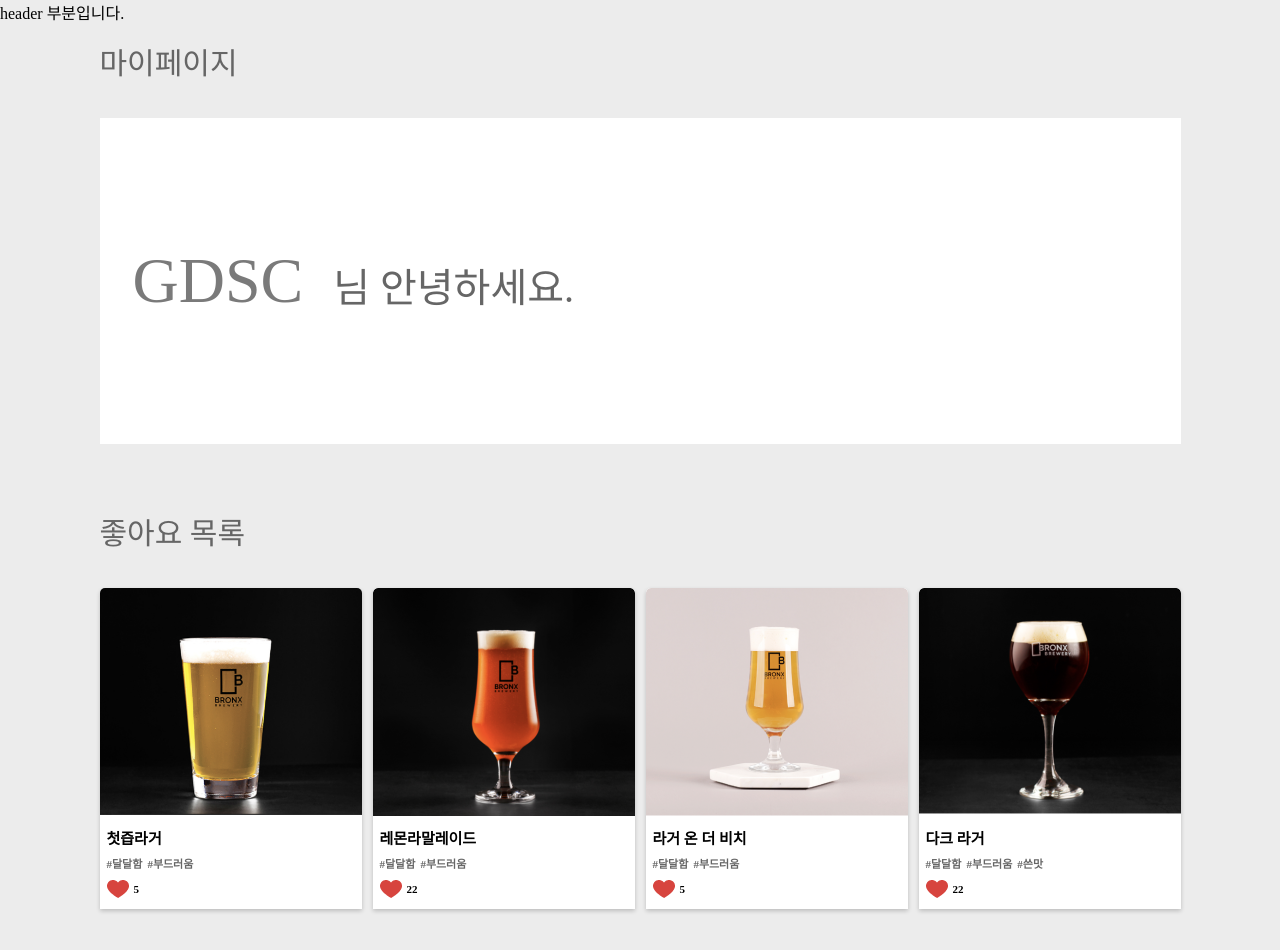
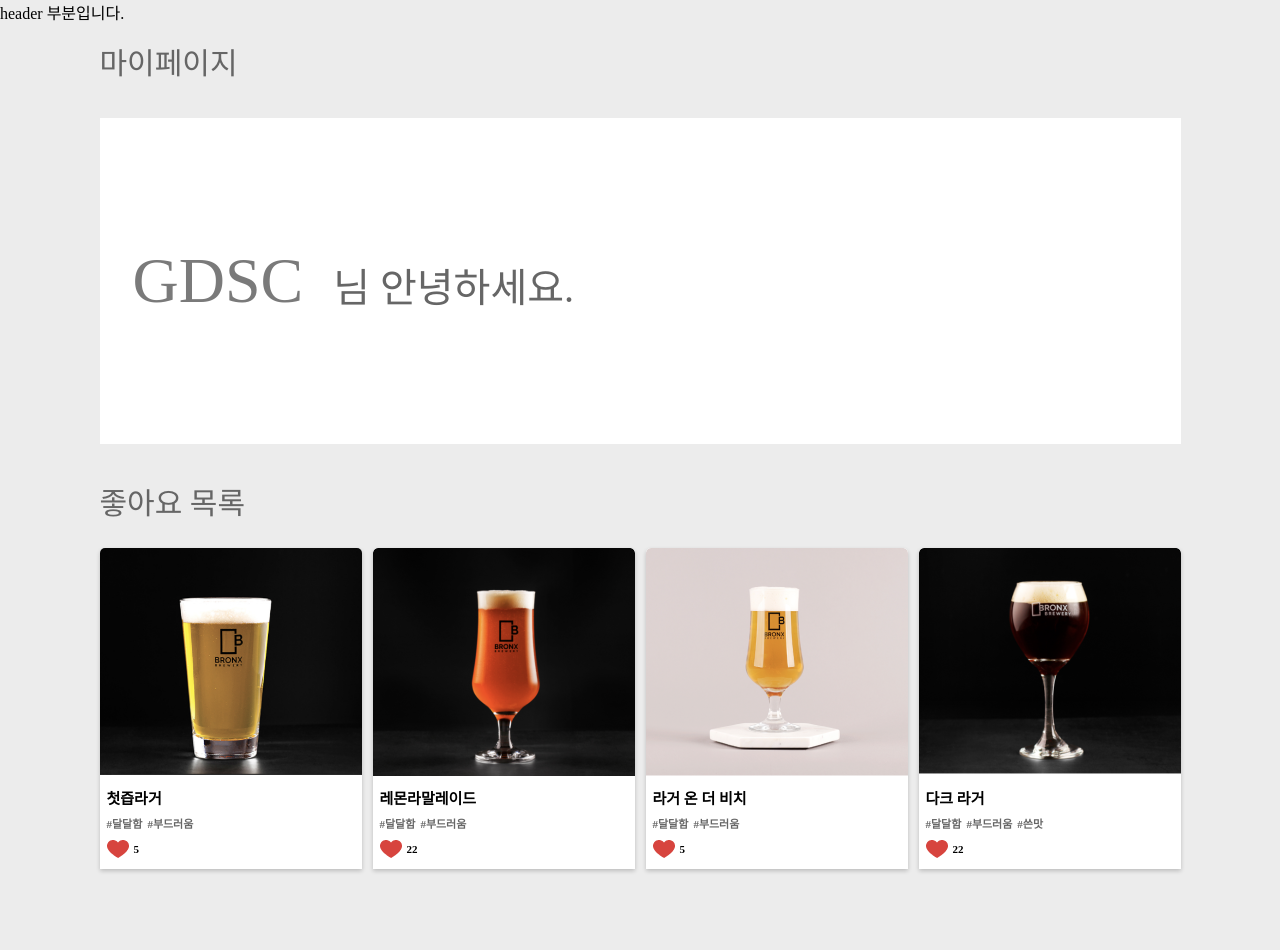
Before and after one commit to FS-2023-FestivalHolic/FH-Front, a React (Create React App) app: page /test in a window 1280 px wide. Shown: the top 950 px of the page. After the commit the page ends 889 px from the top, so only its background shows below. Built offline with nearby package versions, Linux system fonts and the light colour scheme.

Commit message:
design: margin 수정 (#5) - 실제 화면 UI 변경 X

```diff
--- a/src/pages/User.jsx
+++ b/src/pages/User.jsx
@@ -38,7 +38,6 @@ const User = () => {
 };
 
 const Wrapper = styled.div`
-  height: 993px;
   margin: 0;
   color: #666666;
 `;
@@ -52,7 +51,7 @@ const Title = styled.div`
   font-size: 30px;
   font-weight: 400;
   padding: 5px 0;
-  margin: 10px 0 30px;
+  margin: 10px 0;
 `;
 
 const TopSection = styled.div`
@@ -62,7 +61,7 @@ const TopSection = styled.div`
   background-color: #FFFFFF;
   padding: 33px;
   align-items: center;
-  margin-bottom: 60px;
+  margin: 30px 0;
 `;
 
 const UserContent = styled.div`
@@ -74,6 +73,7 @@ const LikeList = styled.div`
   max-width: 100%;
   justify-content:space-between;
   display: flex;
+  margin: 20px 0;
 `;
 
 const Name = styled.span`
```
